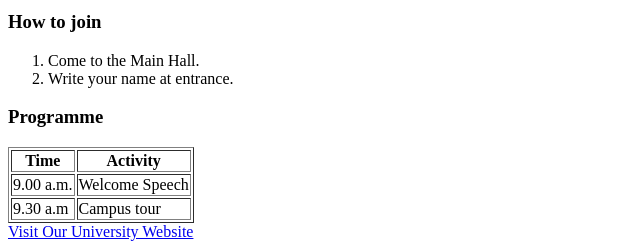
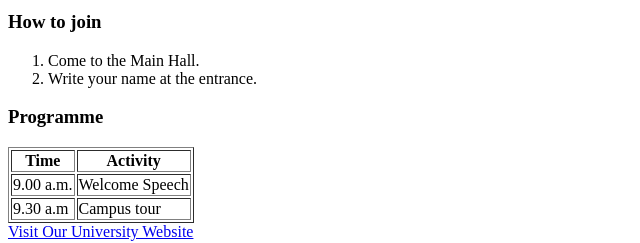
Before and after one commit to Kemith123/Full-Stack-Fundamentals-Laboratory, a plain HTML site: page Lab Practical 1/news.html in a window 1280 px wide. Shown: the part 569-812 px from the top of the page, 0-640 px from the left. Drawn offline with Linux system fonts and the light colour scheme.

Commit message:
Final check , done

```diff
--- a/Lab Practical 1/news.html
+++ b/Lab Practical 1/news.html
@@ -25,7 +25,7 @@
     <h3>How to join</h3>
     <ol>
         <li>Come to the Main Hall.</li>
-        <li>Write your name at entrance.</li>
+        <li>Write your name at the entrance.</li>
     </ol>
 
     <h3>Programme</h3>
```
